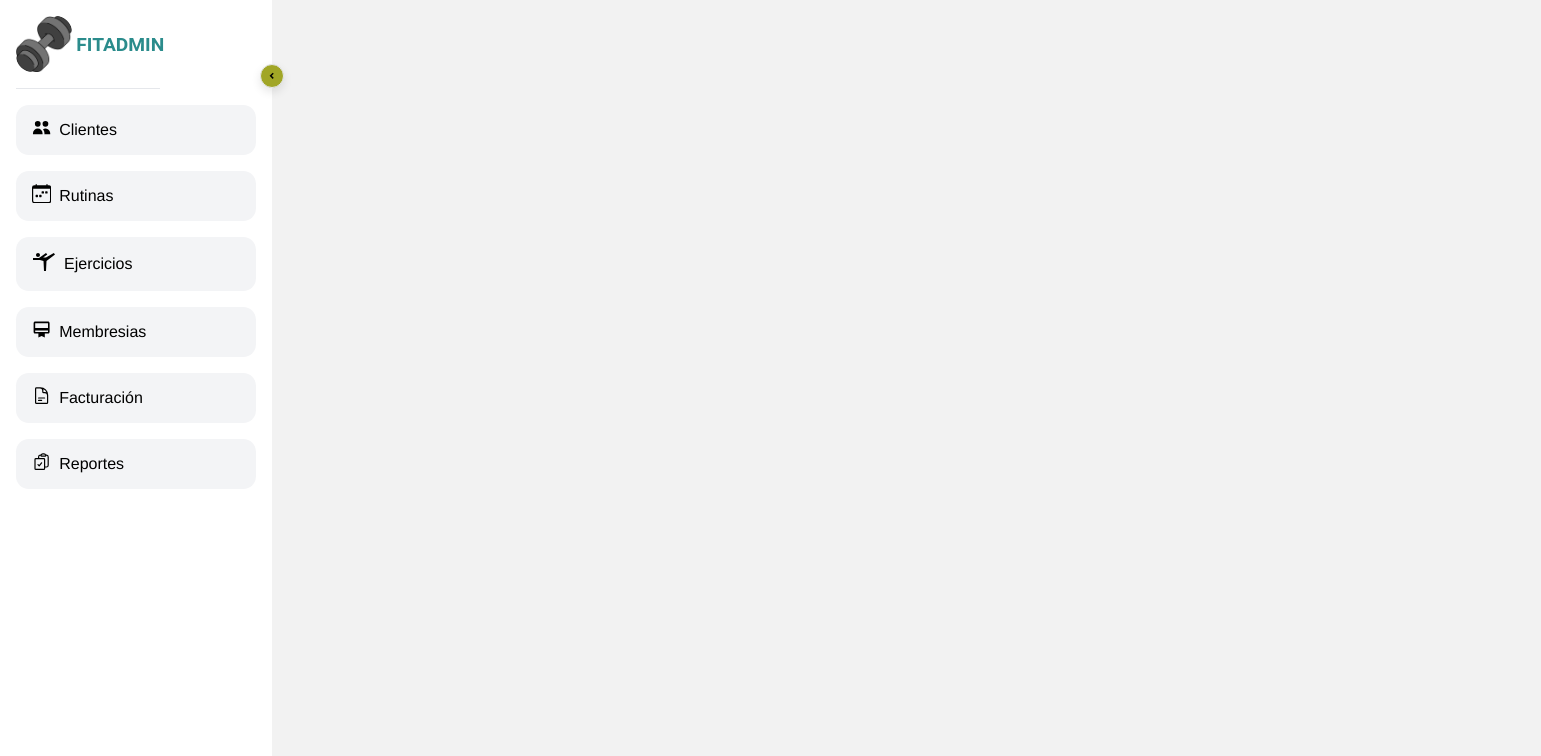
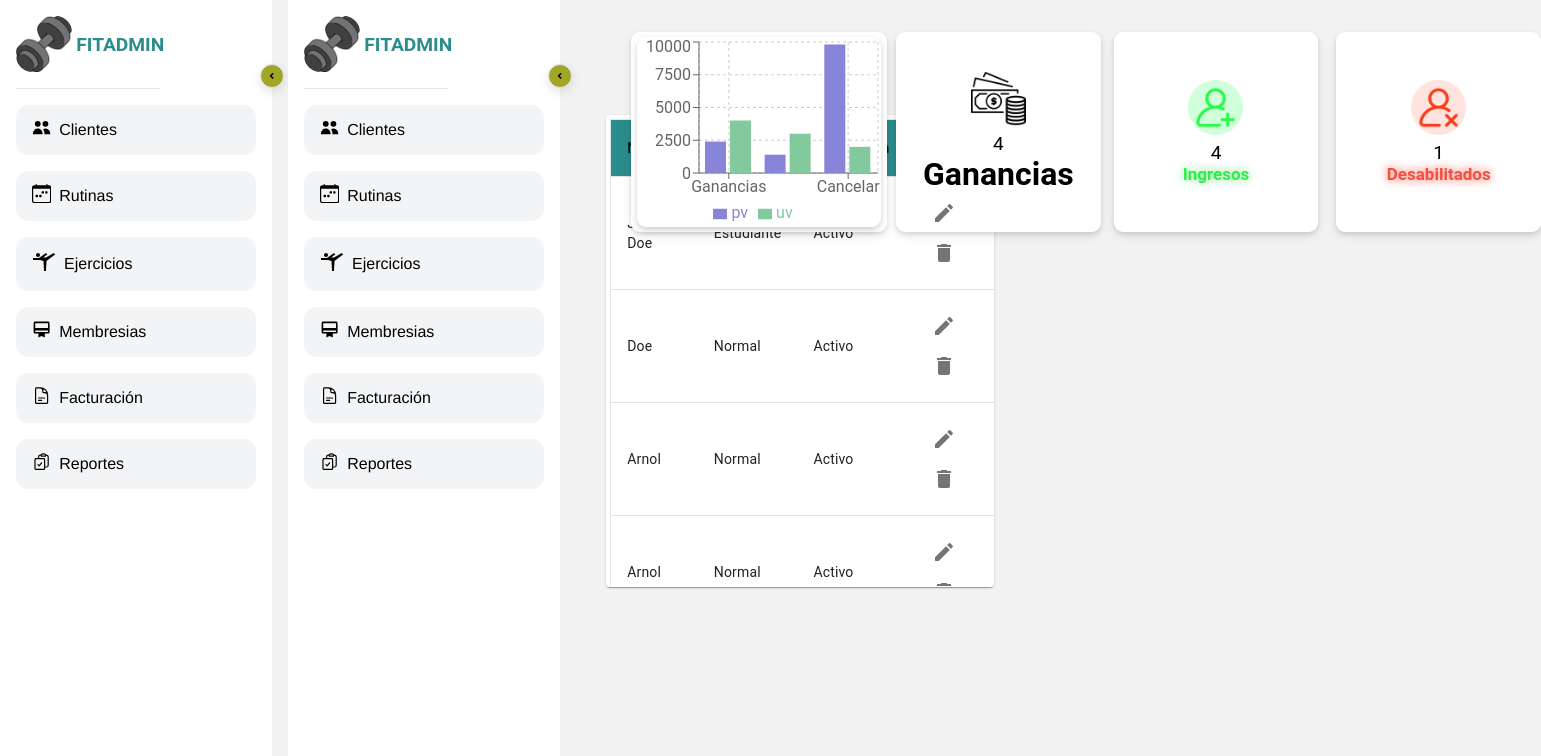
Before and after one commit to M3lanyM/Project_FitAdmin, a Next.js app: page /indexMudanca in a window 1280 px wide. Shown: the top 756 px of the page, 1541 px wide, since content can reach past the window. Built offline with nearby package versions, Linux system fonts and the light colour scheme.

Commit message:
Update indexMudanca.tsx

```diff
--- a/src/pages/indexMudanca.tsx
+++ b/src/pages/indexMudanca.tsx
@@ -1,6 +1,6 @@
 import BaseLayout from '@/components/BaseLayout'
 import { Inter } from 'next/font/google'
-
+import ReportPage from '@/pages/indexReport'
 
 const inter = Inter({ subsets: ['latin'] })
 
@@ -8,6 +8,7 @@ export default function IndexMudanca() {
   return (
     <>
       <BaseLayout>
+      <ReportPage></ReportPage>
       </BaseLayout>
     </>
 
```
